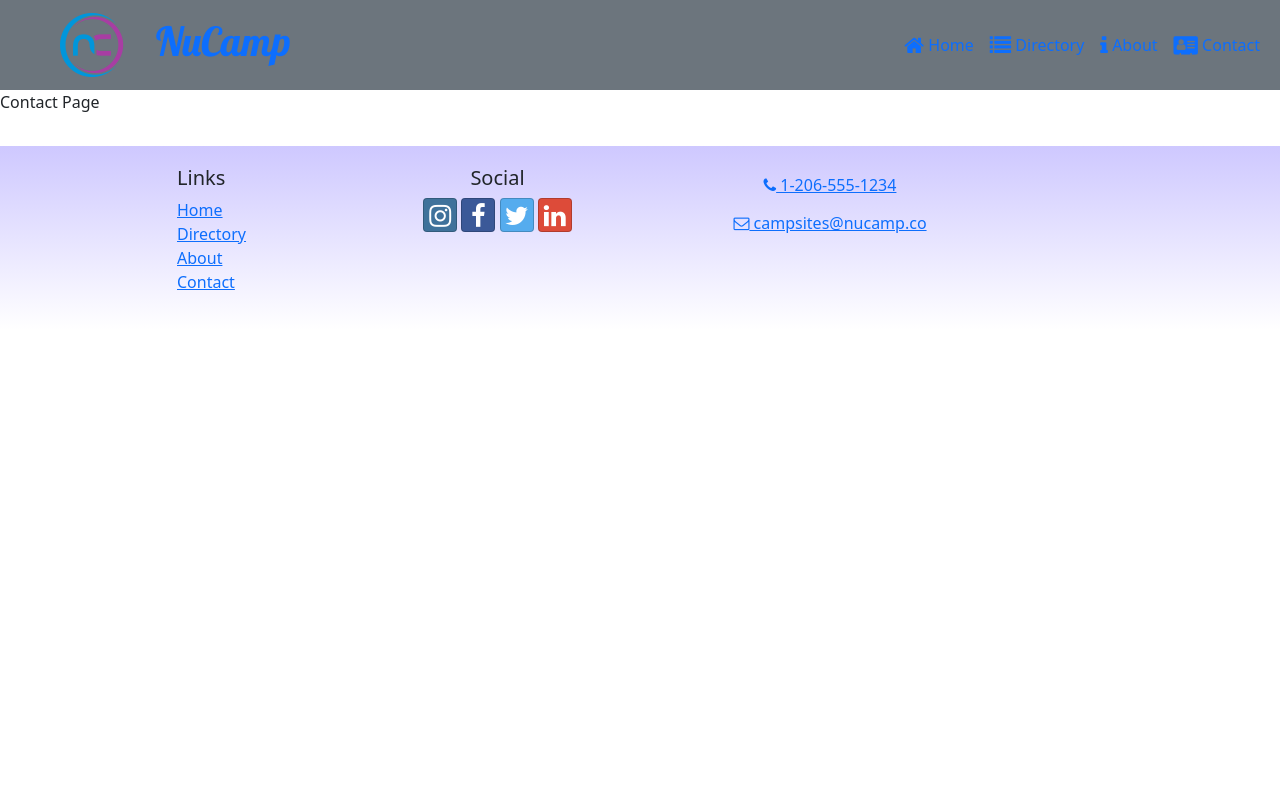
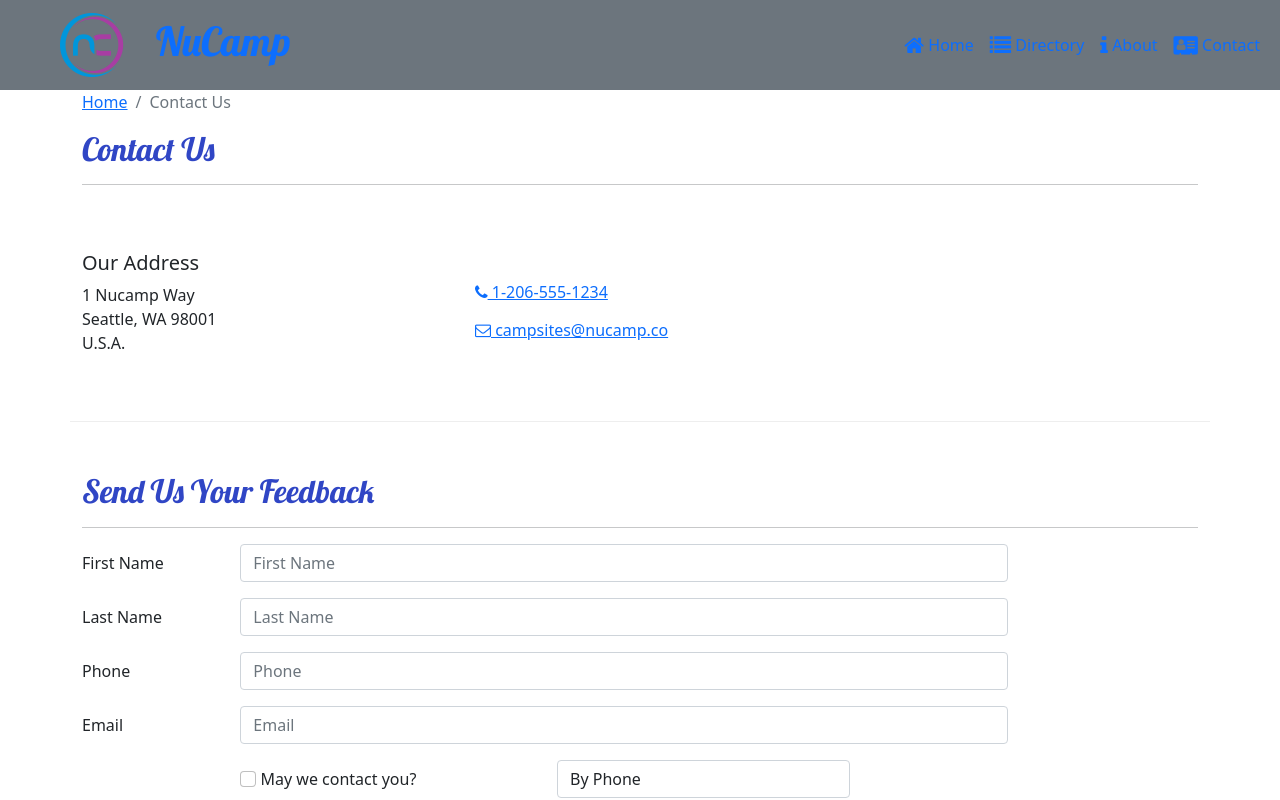
Before and after one commit to jannethg/GownsofLove2024, a React (Create React App) app: page /contact in a window 1280 px wide. Shown: the top 800 px of the page. Built offline with nearby package versions, Linux system fonts and the light colour scheme.

Commit message:
Added Contact Form, animated display card

```diff
--- /dev/null
+++ b/src/components/ContactForm.js
@@ -0,0 +1,81 @@
+import { Button, Label, Col, FormGroup } from "reactstrap";
+import { Formik, Field, Form } from "formik";
+
+const ContactForm = () => {
+    return (
+        <Formik
+            initialValues={{
+            firstName: '',
+            lastName: '',
+            phoneNum: '',
+            email: '',
+            agree: false,
+            contactType: 'By Phone',
+            feedback: ''
+            }}
+        >
+            <Form>
+                <FormGroup row>
+                    <Label htmlFor='firstName' md='2'>
+                        First Name
+                    </Label>
+                    <Col md='10'>
+                        <Field className='form-control' name='firstName' placeholder ='First Name'></Field>
+                    </Col>
+                </FormGroup>
+                <FormGroup row>
+                    <Label htmlFor='lastName' md='2'>
+                        Last Name
+                    </Label>
+                    <Col md='10'>
+                        <Field className='form-control' name='lastName' placeholder ='Last Name'></Field>
+                    </Col>
+                </FormGroup>
+                <FormGroup row>
+                    <Label htmlFor='phoneNum' md='2'>
+                        Phone
+                    </Label>
+                    <Col md='10'>
+                        <Field className='form-control' name='phoneNum' placeholder ='Phone'></Field>
+                    </Col>
+                </FormGroup>
+                <FormGroup row>
+                    <Label htmlFor='email' md='2'>
+                        Email
+                    </Label>
+                    <Col md='10'>
+                        <Field className='form-control' name='email' placeholder ='Email'></Field>
+                    </Col>
+                </FormGroup>
+                <FormGroup row>
+                    <Label check md={{ size: 4, offset: 2 }}>
+                            <Field
+                                name='agree'
+                                type='checkbox'
+                                className='form-check-input'
+                            />{' '}
+                            May we contact you?
+                    </Label>
+                    <Col md='4'>
+                        <Field className='form-control' name='contactType' as='select'>
+                            <option>By Phone</option>
+                            <option>By Email</option>
+                        </Field>
+                    </Col>
+                </FormGroup>
+                <FormGroup row>
+                    <Label htmlFor='feedback' md='2'>
+                        Your Feedback
+                    </Label>
+                    <Col md='10'>
+                         <Field className='form-control' name='feedback' as='textarea' rows='12'></Field>
+                    </Col>
+                </FormGroup>
+                <FormGroup row>
+                </FormGroup>
+            </Form>
+        </Formik>
+    );
+};
+
+export default ContactForm;
--- /dev/null
+++ b/src/features/display/AnimatedDisplateCard.js
@@ -0,0 +1,33 @@
+import { useState, useEffect } from 'react';
+import { Card, CardImg, CardText, CardBody, CardTitle } from 'reactstrap';
+import { useSpring, animated } from 'react-spring';
+
+const AnimatedDisplayCard = ({ item }) => {
+    const { image, name, description } = item;
+    const [toggle, setToggle] = useState(false);
+
+    const animatedStyle = useSpring({
+        opacity: toggle ? 1 : 0,
+        transform: toggle ? 'scale(1,1)' : 'scale(1,0)',
+        consfig: {duration: 500}
+
+    });
+
+    useEffect(() => {
+        setToggle(true);
+    }, []);
+
+    return (
+        <animated.div style={animatedStyle}>
+            <Card>
+                <CardImg src={image} alt={name} />
+                <CardBody>
+                    <CardTitle>{name}</CardTitle>
+                    <CardText>{description}</CardText>
+                </CardBody>
+            </Card>
+        </animated.div>
+    );
+};
+
+export default AnimatedDisplayCard;
--- a/src/features/display/DisplayList.js
+++ b/src/features/display/DisplayList.js
@@ -1,5 +1,6 @@
 import {Col, Row} from 'reactstrap';
-import DisplayCard from './DisplayCard';
+// import DisplayCard from './DisplayCard';
+import AnimatedDisplayCard from './AnimatedDisplateCard';
 import { selectFeaturedCampsite } from '../campsites/campsitesSlice';
 import { selectFeaturedPromotion } from '../promotions/promotionsSlice';
 import { selectFeaturedPartner } from '../partners/partnersSlice';
@@ -12,9 +13,11 @@
         <Row>
             {items.map((item, idx) => {
                 return (
+                    item && (
                     <Col md className='m-1' key={idx}>
-                        <DisplayCard item={item} />
+                        <AnimatedDisplayCard item={item} />
                     </Col>
+                    )
                 );
             })}
         </Row>
--- a/src/pages/ContactPage.js
+++ b/src/pages/ContactPage.js
@@ -1,5 +1,54 @@
+import { Container, Col, Row } from "reactstrap";
+import SubHeader from "../components/SubHeader";
+import ContactForm from '../components/ContactForm';
+
+
 const ContactPage = () => {
-    return <div>Contact Page</div>
+    return (
+        <Container>
+            <SubHeader current='Contact Us'>
+
+            </SubHeader>
+            <Row className='row-content align-items-center'>
+                <Col sm='4'>
+                    <h5>Our Address</h5>
+                    <address>
+                        1 Nucamp Way
+                        <br />
+                        Seattle, WA 98001
+                        <br />
+                        U.S.A.
+                    </address>
+                </Col>
+                <Col>
+                    <a
+                        role='button'
+                        className='btn btn-link'
+                        href='tel:+12065551234'
+                    >
+                        <i className='fa fa-phone' /> 1-206-555-1234
+                    </a>
+                    <br />
+                    <a
+                        role='button'
+                        className='btn btn-link'
+                        href='mailto:fakeemail@fakeemail.co'
+                    >
+                        <i className='fa fa-envelope-o' /> campsites@nucamp.co
+                    </a>
+                </Col>
+            </Row>
+            <Row className='row-content'>
+                <Col xs='12'>
+                    <h2>Send Us Your Feedback</h2>
+                    <hr/>
+                </Col>
+                <Col md='10'>
+                    <ContactForm />
+                </Col>
+            </Row>
+        </Container>
+    );
 }
 
 export default ContactPage;
```
